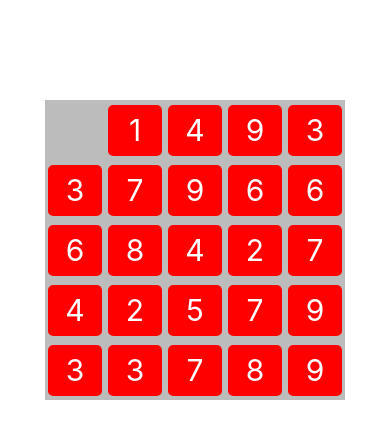
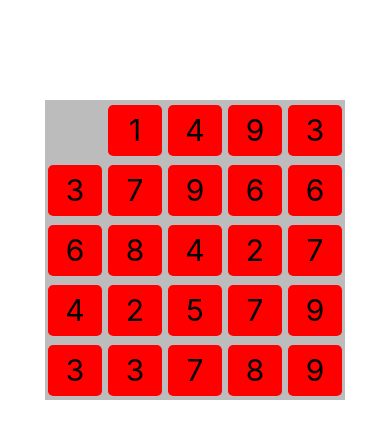
Before and after one commit to shuetam/Numbers, a React Native app: screen / in a window 390 px wide. Shown: the top 438 px of the page. Built offline with nearby package versions, Linux system fonts and the light colour scheme.

Commit message:
props on move

```diff
--- a/Components/Board.js
+++ b/Components/Board.js
@@ -287,8 +287,8 @@ class Board extends Component {
   }
 
   onMove = (e) => {
-    const lll = '';
-    this.setState({show: false})
+    console.log(e.gestureState.dy);
+    this.setState({show: !this.state.show})
   }
 
 
@@ -389,11 +389,11 @@ class Board extends Component {
 
     let animm = this.state.animatedMove;
 
-    let tableBody = this.state.show? data.map(item => {
+    let tableBody =  data.map(item => {
 
       //let cell = <Provider store={store}><Cell cell={item} prop={prop}></Cell></Provider>;
 
-      let cell = <Cell cell={item} onMove = {this.onMove} prop={prop}></Cell>;
+      let cell = <Cell show={this.state.show} cell={item} onMove = {this.onMove} prop={prop}></Cell>;
 
       let cellBox = (item.moveHoriz == true || item.moveVert == true) ?
 
@@ -424,7 +424,7 @@ class Board extends Component {
       </View> */
       return cellBox;
 
-    }) : <Text>lalala</Text>;
+    });
 
 
     return (
--- a/Components/Cell.js
+++ b/Components/Cell.js
@@ -4,7 +4,7 @@ import { Provider, connect } from 'react-redux';
 import { moveCell } from '../Store/Actions';
 
 
-var horizontal= false; var vertical= false;
+var horizontal = false; var vertical = false;
 class Cell extends Component {
   constructor(props) {
     super(props);
@@ -36,7 +36,8 @@ class Cell extends Component {
       panY: pan.y,
       panResponder: panResponder,
       X: 0,
-      Y: 0
+      Y: 0,
+      activeMove: false
     };
   }
 
@@ -62,11 +63,14 @@ class Cell extends Component {
 
   onMoveStart = (e) => {
 
-    /*  if (this.state.valueX < this.props.prop.cellWidth / 2 || this.state.valueY < this.props.prop.cellHeight / 2) */
-        //this.setState({ horizontal: false, vertical: false });
-  //move = false;
-       // horizontal = false; vertical = false;
-       // this.setState({ horizontal: false, vertical: false });
+      this.setState({ activeMove: true,
+
+      });
+
+    // panX._value = 0;
+    // panY._value = 0;
+
+    //this.setState({ panX: panX, panY: panY });
   }
 
 
@@ -75,13 +79,12 @@ class Cell extends Component {
     const valueX = Math.abs(this.state.panX._value);
     const valueY = Math.abs(this.state.panY._value);
 
-    if(valueX == valueY)
-    {
+    if (valueX == valueY) {
       return;
     }
 
 
-    console.log('valueX:' + valueX + ', valueY: ' +  valueY);
+    console.log('valueX:' + valueX + ', valueY: ' + valueY);
 
     const onRight = this.props.cell.j == this.props.prop.columns - 1;
     const onLeft = this.props.cell.j == 0;
@@ -89,23 +92,21 @@ class Cell extends Component {
     const onTop = this.props.cell.i == 0;
 
 
-    if ((this.state.panX._value > 0 && onRight) || (this.state.panX._value < 0 && onLeft))
-    {
+    if ((this.state.panX._value > 0 && onRight) || (this.state.panX._value < 0 && onLeft)) {
       this.setState({ valueX: valueX, valueY: valueY });
       return;
     }
 
 
-    if ((this.state.panY._value > 0 && onDown) || (this.state.panY._value < 0 && onTop))
-    {
+    if ((this.state.panY._value > 0 && onDown) || (this.state.panY._value < 0 && onTop)) {
       this.setState({ valueX: valueX, valueY: valueY });
       return;
     }
 
 
-      if (valueX > valueY) {
+    if (valueX > valueY && this.state.activeMove) {
       //console.log('move!!');
-        horizontal= true; vertical= false;
+      horizontal = true; vertical = false;
       this.setState({ horizontal: true, vertical: false });
       if (valueX >= this.props.prop.cellWidth / 1.5) {
         const movedCell = {
@@ -119,11 +120,13 @@ class Cell extends Component {
         horizontal = false; vertical = false;
         this.setState({ horizontal: false, vertical: false });
         // console.log('stop move!!');
-          this.props.moveCell(movedCell);
+        //  this.props.moveCell(movedCell);
+     //   this.setState({ activeMove: false });
+       // this.props.onMove(movedCell);
         //return;
       }
     }
-      if (valueX < valueY) {
+    if (valueX < valueY && this.state.activeMove) {
       // console.log('move!!');
       horizontal = false; vertical = true;
       this.setState({ horizontal: false, vertical: true });
@@ -138,8 +141,10 @@ class Cell extends Component {
         }
         horizontal = false; vertical = false;
         this.setState({ horizontal: false, vertical: false });
+      //  this.setState({ activeMove: false });
+      //  this.props.onMove(movedCell);
         // console.log('stop move!!');
-        this.props.moveCell(movedCell);
+        //   this.props.moveCell(movedCell);
         //return;
       }
     }
@@ -174,25 +179,26 @@ class Cell extends Component {
       content = "$$";
     }
 
-    if(this.props.cell.i == 0 && this.props.cell.j == 0 )
-    {
+    if (this.props.cell.i == 0 && this.props.cell.j == 0) {
       //console.log(this.props.cell.value);
     }
 
     //console.log(horizontal);
     //console.log(vertical);
-    const panX = this.state.panX._value;
-     const panY = this.state.panY._value;
+    const panX =  this.state.panX._value;
+    const panY =  this.state.panY._value;
 
-    return (<Animated.View /* onTouchStart={(e) => this.onMoveStart(e)}  */
-       onTouchEnd={(e) => this.onMoveEnd(e)} onTouchMove={(e) => this.props.onMove(e)}
+
+
+    return (<Animated.View onTouchStart={(e) => this.onMoveStart(e)}
+      onTouchEnd={(e) => this.onMoveEnd(e)} onTouchMove={(e) => this.onMove(e)}
       nativeID={this.props.cell.id} style={[styles(this.props).innerCell,
       {
         transform:
-      [{ translateX: horizontal ? panX : 0 },
-         { translateY: vertical ? panY : 0 } ],
+          [{ translateX: panX /* this.state.horizontal ? panX : 0  */},
+          { translateY: panY /* this.state.vertical ? panY : 0 */ }],
       }]}
-      {...this.state.panResponder.panHandlers}>
+      {...this.state.panResponder.panHandlers} >
       {/*     <View nativeID={this.props.cell.id} style={[styles(this.props).innerCell],
         {
           transform: [{ translateX: this.state.horizontal ? this.state.panX : 0 }, { translateY: this.state.vertical ? this.state.panY : 0 }],
@@ -248,6 +254,7 @@ const styles = (props) => StyleSheet.create({
     borderRadius: '10%',
 
 
+
     shadowColor: props.cell.value == 0 ? 'rgba(0, 0, 0, 0)' : 'rgb(150, 0, 0)',
     shadowOffset: {
       width: 0,
@@ -270,6 +277,6 @@ const styles = (props) => StyleSheet.create({
   },
   innerText: {
     fontSize: 30,
-    color: 'white'
+    color: props.show ? 'black' : 'green',
   }
 });
```
Lines whose indentation alone changed are shown as unchanged.
